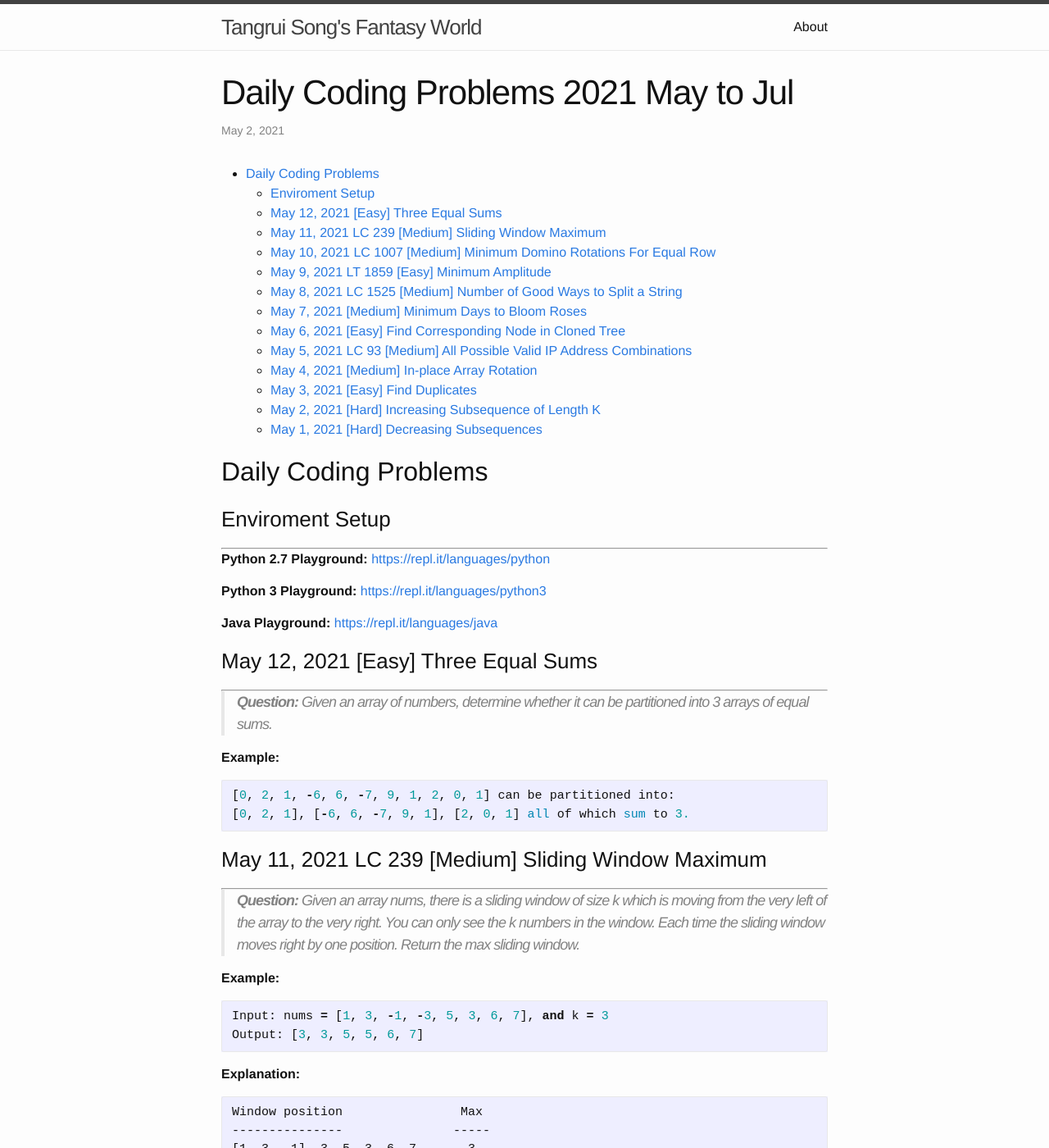
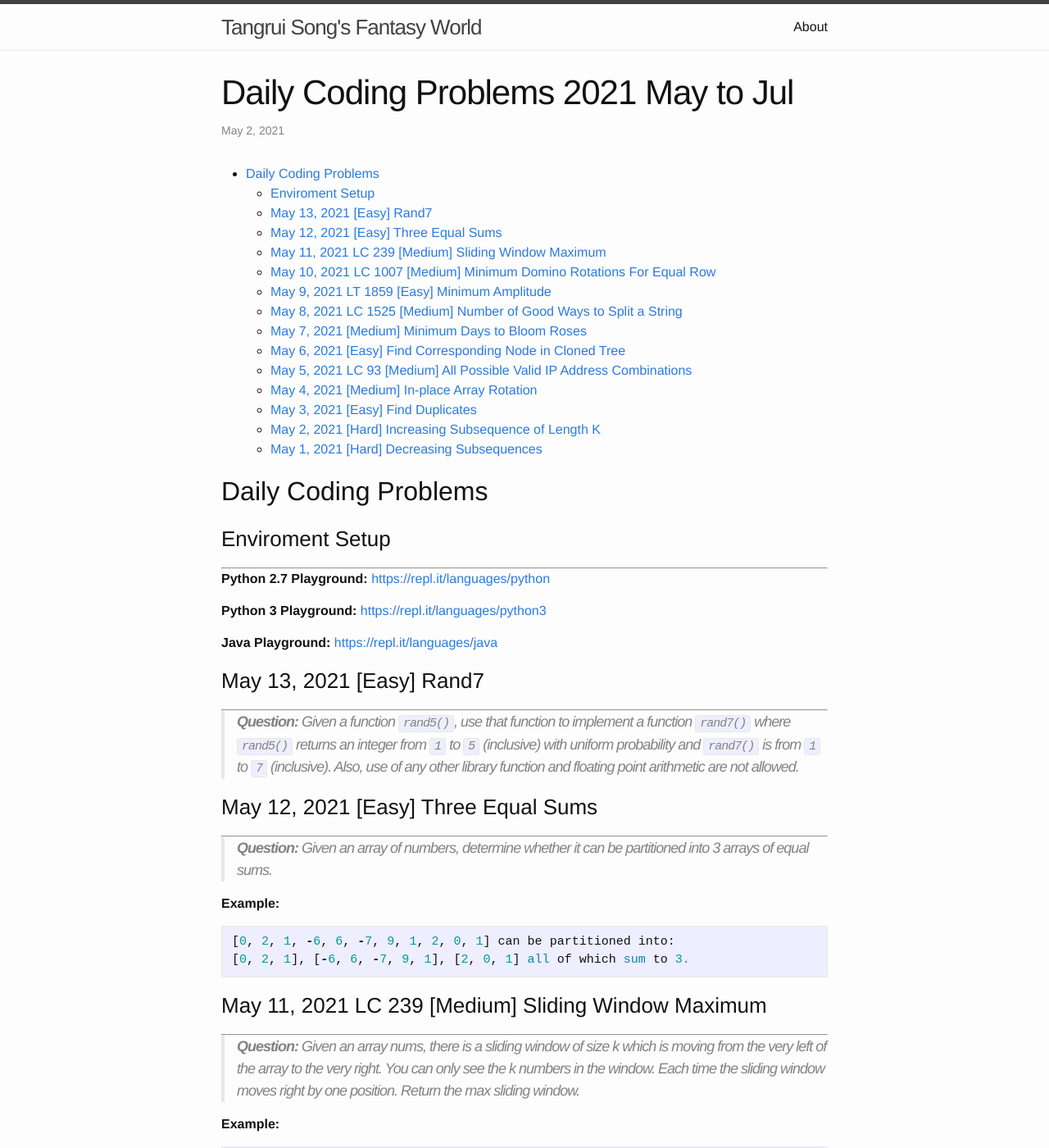
Before and after one commit to trsong/trsong.github.io, a Jekyll site: the page built from _posts/2021-05-01-DailyQuestionsMay.md, in a window 1280 px wide and 1400 px high. Shown: the whole window at 82% size. Built offline with Jekyll 4.4.1, drawn with Linux system fonts in a browser that asks for light colours.

Commit message:
Add May 13 question

```diff
--- a/_posts/2021-05-01-DailyQuestionsMay.md
+++ b/_posts/2021-05-01-DailyQuestionsMay.md
@@ -17,6 +17,12 @@ categories: Python/Java
 **Python 3 Playground:** [https://repl.it/languages/python3](https://repl.it/languages/python3)
 
 **Java Playground:** [https://repl.it/languages/java](https://repl.it/languages/java)
+
+
+
+### May 13, 2021 \[Easy\] Rand7
+---
+> **Question:** Given a function `rand5()`, use that function to implement a function `rand7()` where `rand5()` returns an integer from `1` to `5` (inclusive) with uniform probability and `rand7()` is from `1` to `7` (inclusive). Also, use of any other library function and floating point arithmetic are not allowed.
 
 
 ### May 12, 2021 \[Easy\] Three Equal Sums
```
